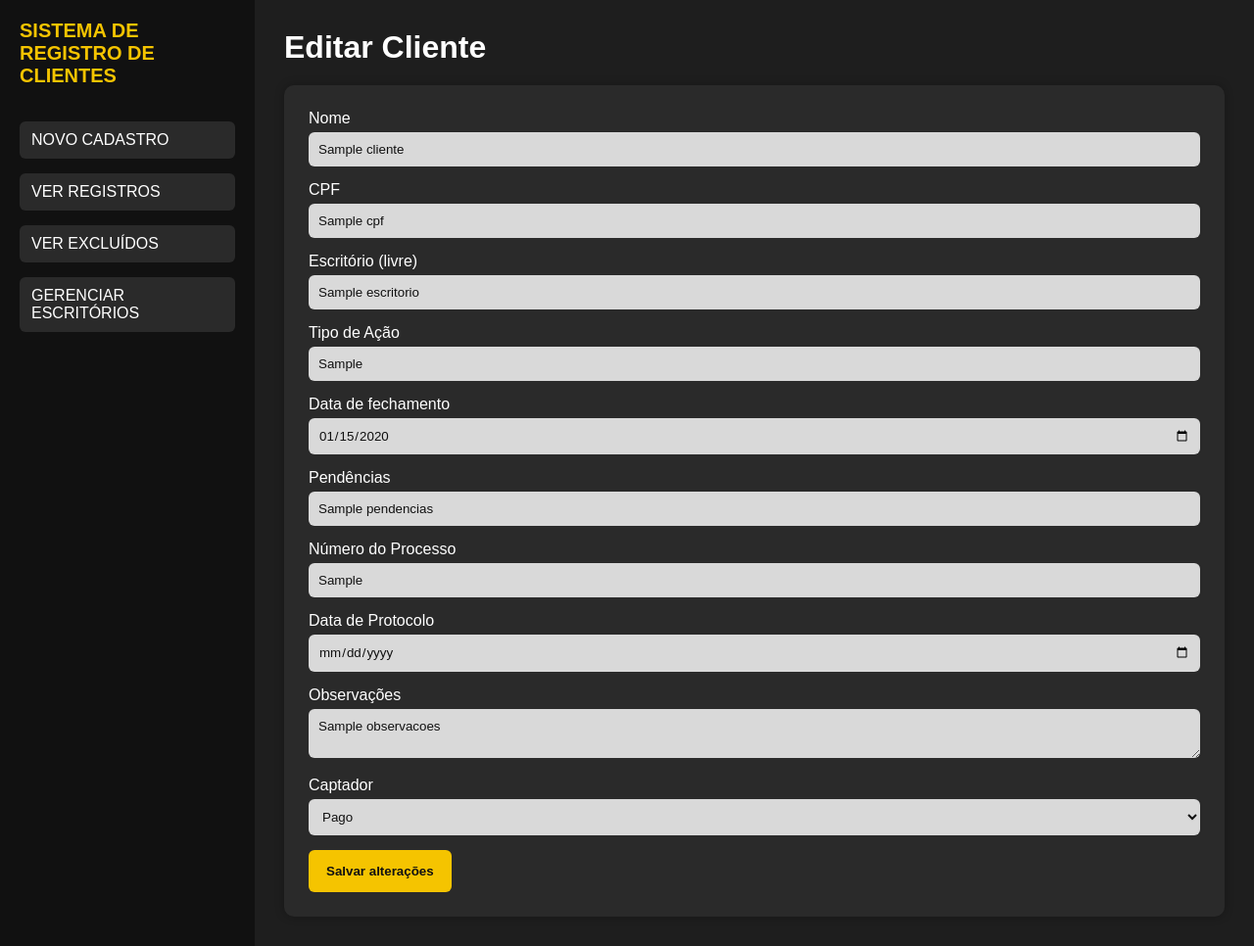
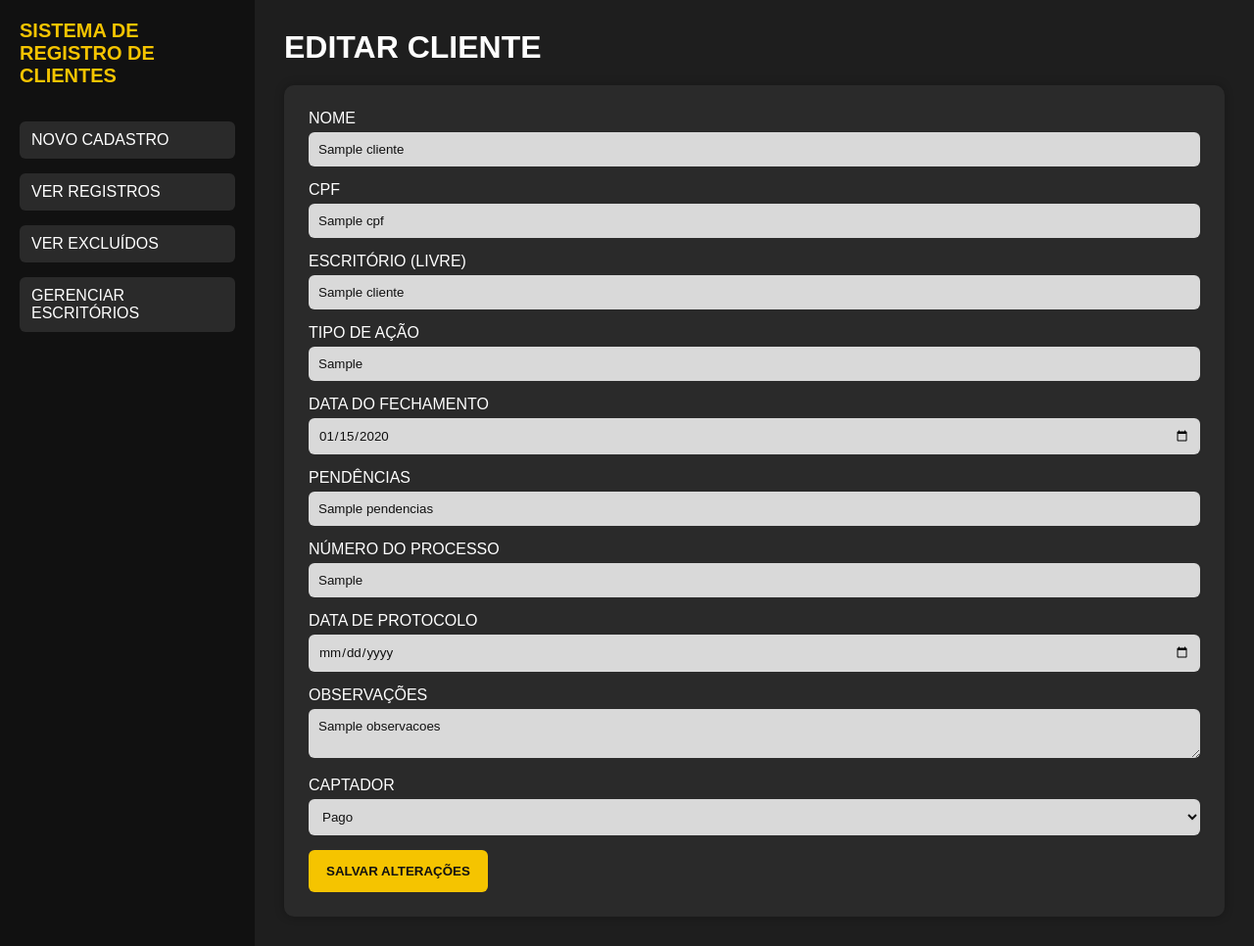
Before and after one commit to bponedev/REGISTRO-DE-CLIENTES, a Flask app: template templates/edit.html in a window 1280 px wide. Shown: the whole page at 98% size. Run offline with Flask 3, Linux system fonts and the light colour scheme; the template is opened without the code that fills it: most values are stand-ins (such as "Sample title", 1, 10 or a date in 2020).

Commit message:
Update edit.html

```diff
--- a/templates/edit.html
+++ b/templates/edit.html
@@ -1,38 +1,28 @@
 {% extends "base.html" %}
 {% block content %}
-
-<h1>Editar Cliente</h1>
-
+<h1>EDITAR CLIENTE</h1>
 <div class="card">
-
   <form action="{{ url_for('update') }}" method="post">
     <input type="hidden" name="id" value="{{ cliente.id }}">
     <input type="hidden" name="office" value="{{ office }}">
-
-    <label class="field">Nome<input name="nome" value="{{ cliente.nome }}" required></label>
+    <label class="field">NOME<input name="nome" value="{{ cliente.nome }}" required></label>
     <label class="field">CPF<input name="cpf" value="{{ cliente.cpf }}" required></label>
-
-    <label class="field">Escritório (livre)
-      <input name="escritorio" value="{{ cliente.escritorio }}">
+    <label class="field">ESCRITÓRIO (LIVRE)
+      <input name="escritorio" value="{{ cliente.escritorio_nome }}">
     </label>
-
-    <label class="field">Tipo de Ação<input name="tipo_acao" value="{{ cliente.tipo_acao }}"></label>
-    <label class="field">Data de fechamento<input type="date" name="data_fechamento" value="{{ cliente.data_fechamento }}"></label>
-    <label class="field">Pendências<input name="pendencias" value="{{ cliente.pendencias }}"></label>
-    <label class="field">Número do Processo<input name="numero_processo" value="{{ cliente.numero_processo }}"></label>
-    <label class="field">Data de Protocolo<input type="date" name="data_protocolo" value="{{ cliente.data_protocolo }}"></label>
-    <label class="field">Observações<textarea name="observacoes">{{ cliente.observacoes }}</textarea></label>
-
-    <label class="field">Captador
+    <label class="field">TIPO DE AÇÃO<input name="tipo_acao" value="{{ cliente.tipo_acao }}"></label>
+    <label class="field">DATA DO FECHAMENTO<input type="date" name="data_fechamento" value="{{ cliente.data_fechamento }}"></label>
+    <label class="field">PENDÊNCIAS<input name="pendencias" value="{{ cliente.pendencias }}"></label>
+    <label class="field">NÚMERO DO PROCESSO<input name="numero_processo" value="{{ cliente.numero_processo }}"></label>
+    <label class="field">DATA DE PROTOCOLO<input type="date" name="data_protocolo" value="{{ cliente.data_protocolo }}"></label>
+    <label class="field">OBSERVAÇÕES<textarea name="observacoes">{{ cliente.observacoes }}</textarea></label>
+    <label class="field">CAPTADOR
       <select name="captador">
         <option {% if cliente.captador == "Pago" %}selected{% endif %}>Pago</option>
         <option {% if cliente.captador == "Não pago" %}selected{% endif %}>Não pago</option>
       </select>
     </label>
-
-    <button class="btn" type="submit">Salvar alterações</button>
+    <button class="btn" type="submit">SALVAR ALTERAÇÕES</button>
   </form>
-
 </div>
-
 {% endblock %}
```
